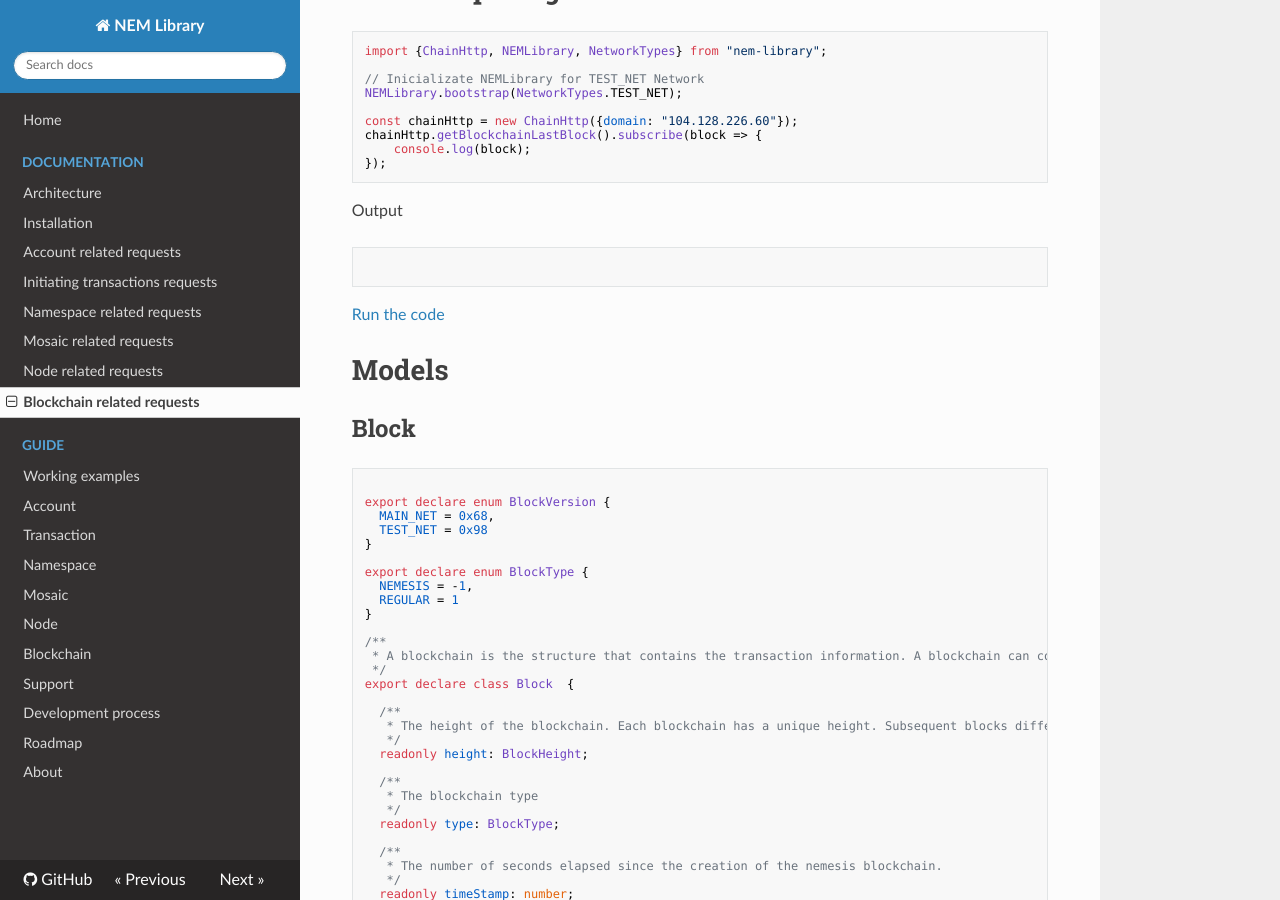
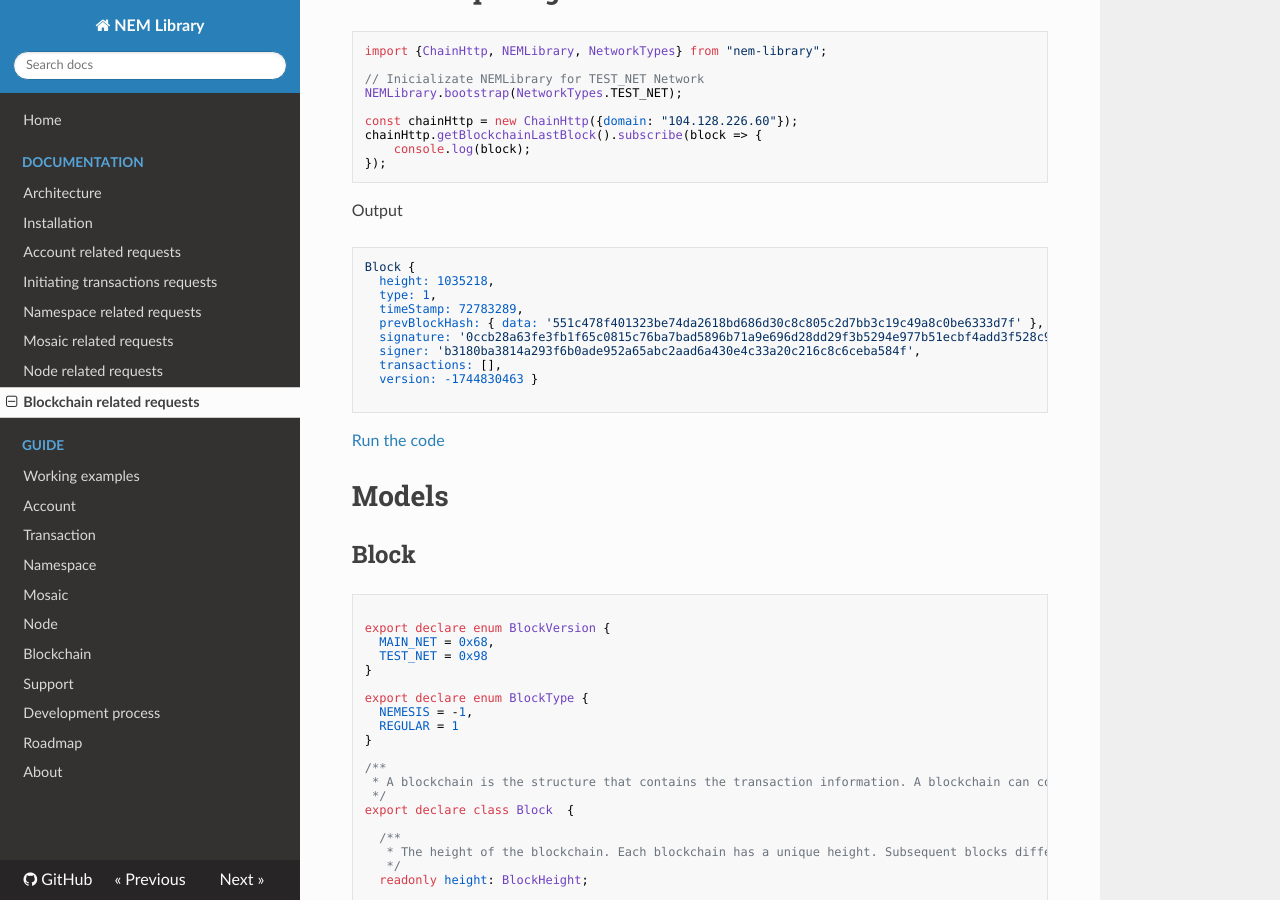
Before and after one commit to takahser/nem-library-docs, an MkDocs documentation site: the page built from docs/documentation/blockchain.md, in a window 1280 px wide and 900 px high, scrolled down 1801 px. Built offline with MkDocs 1.6.1, drawn with Linux system fonts in a browser that asks for light colours; nearby versions of some CDN libraries; old or Windows-style settings are respelled for this version of MkDocs.

Commit message:
ADDED blockchain.md chain output

````diff
--- a/docs/documentation/blockchain.md
+++ b/docs/documentation/blockchain.md
@@ -101,6 +101,15 @@
 Output
 
 ```
+Block {
+  height: 1035218,
+  type: 1,
+  timeStamp: 72783289,
+  prevBlockHash: { data: '551c478f401323be74da2618bd686d30c8c805c2d7bb3c19c49a8c0be6333d7f' },
+  signature: '0ccb28a63fe3fb1f65c0815c76ba7bad5896b71a9e696d28dd29f3b5294e977b51ecbf4add3f528c965ef67eba1c62acbb74c0779f2fc1a1c7bda6cb467fdb05',
+  signer: 'b3180ba3814a293f6b0ade952a65abc2aad6a430e4c33a20c216c8c6ceba584f',
+  transactions: [],
+  version: -1744830463 }
 
 ```
 
````
